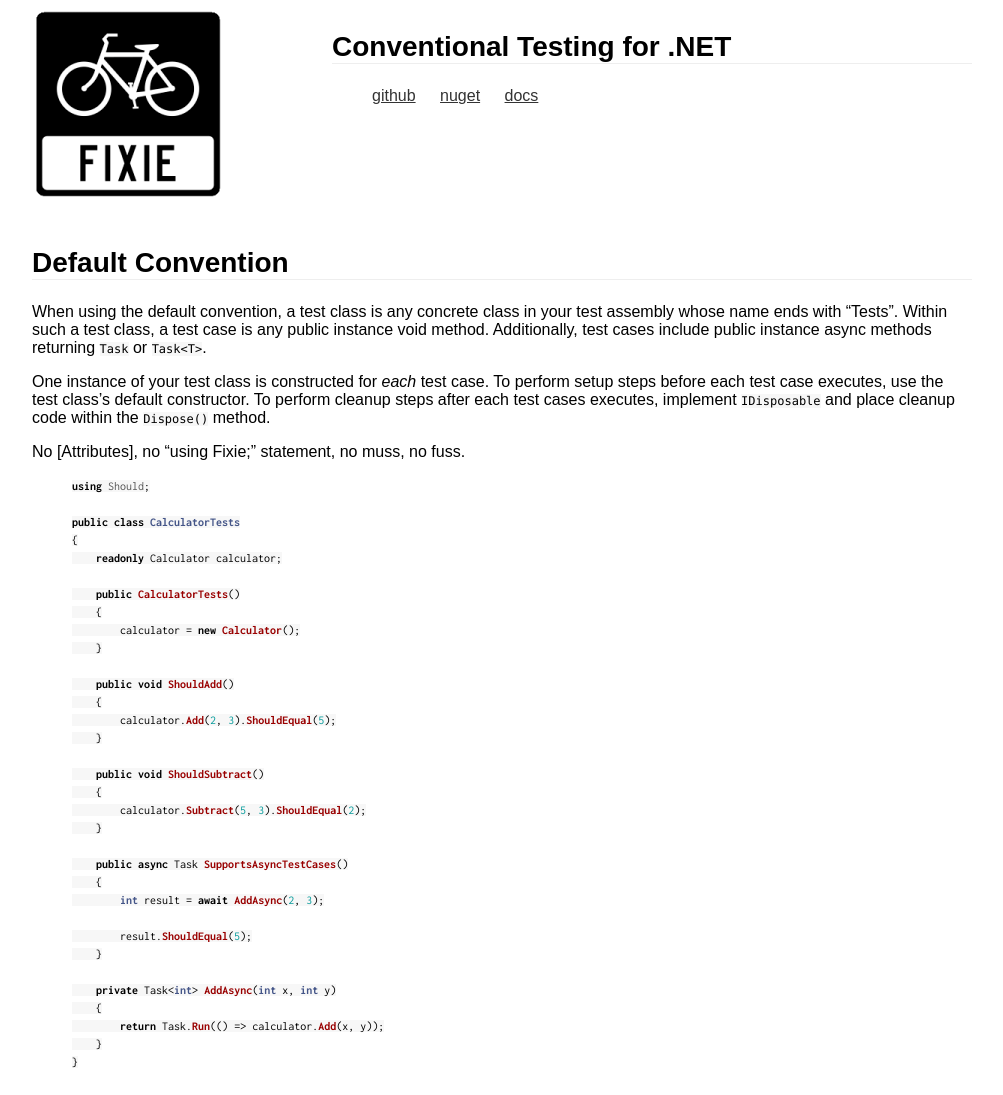
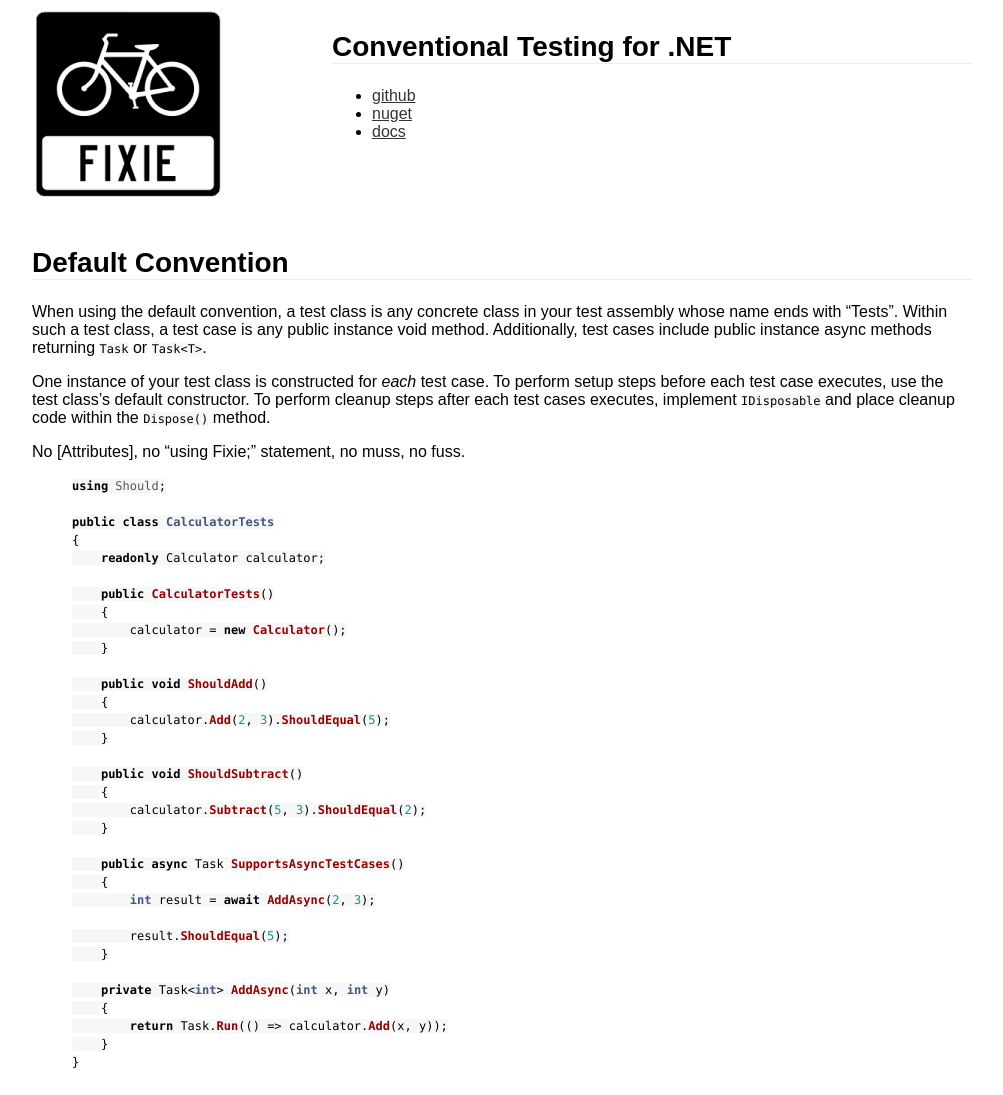
Before and after one commit to fixie/fixie.github.io, a Jekyll site: the page built from docs/default-convention.md, in a window 1280 px wide. Shown: the whole page, without its empty margins (138-1141 px from the left). Built offline with Jekyll 4.4.1, drawn with Linux system fonts in a browser that asks for light colours.

Commit message:
Update documentation.html

```diff
--- a/_layouts/documentation.html
+++ b/_layouts/documentation.html
@@ -11,19 +11,6 @@
   <link rel="stylesheet" href="/stylesheets/base.css">
   <link rel="stylesheet" href="/stylesheets/skeleton.css">
   <link rel="stylesheet" href="/stylesheets/pygment_trac.css">
-
-  <style>
-    #navigation li {
-    	display: inline;
-    	margin: 0 20px 0 0;
-    	margin-bottom: 130px;
-    	align: center;
-    }
-
-    .language-csharp {
-      font-family: 'Inconsolata', monospace;
-    }
-  </style>
 
 <!--[if lt IE 9]>
   <script src="http://html5shim.googlecode.com/svn/trunk/html5.js"></script>
```
